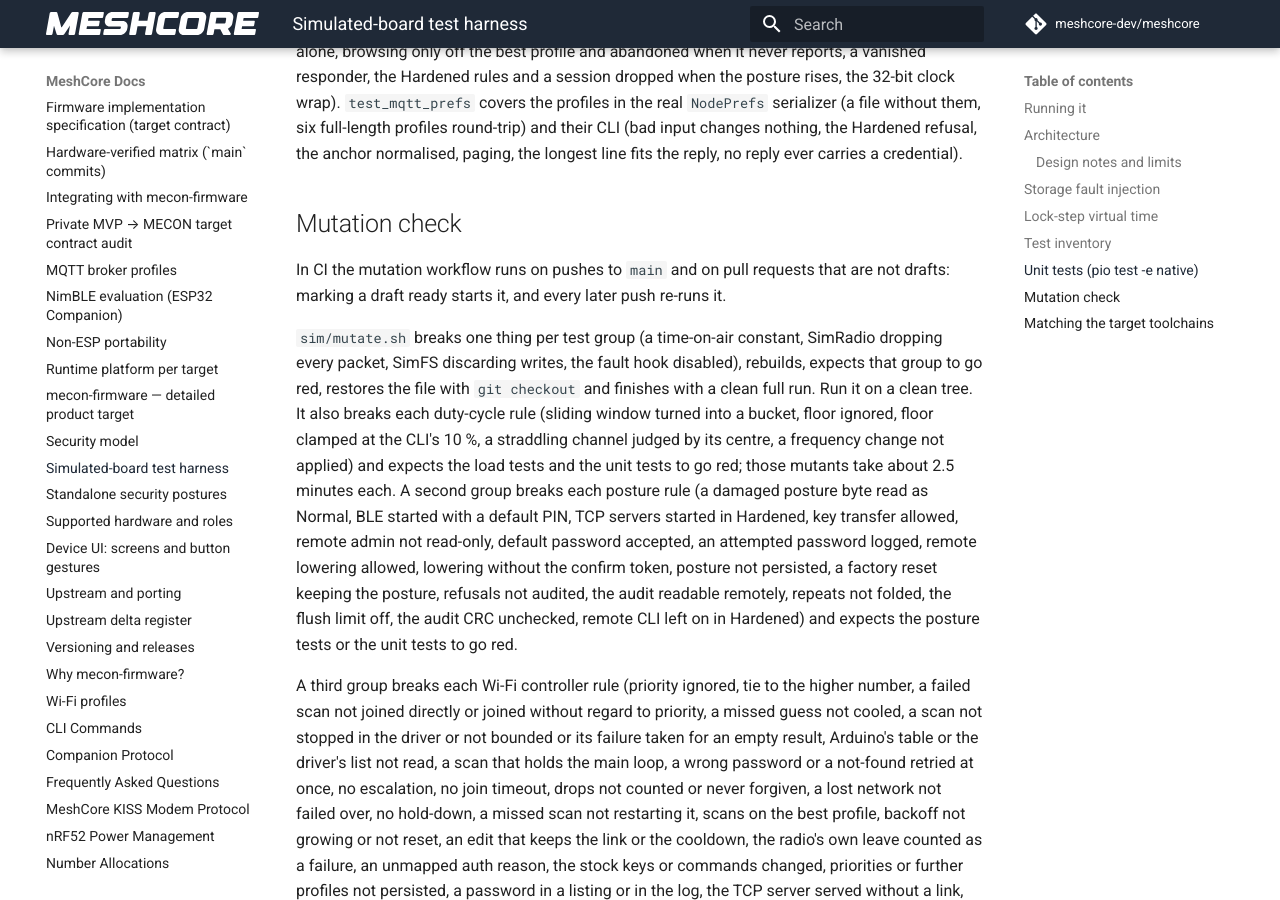
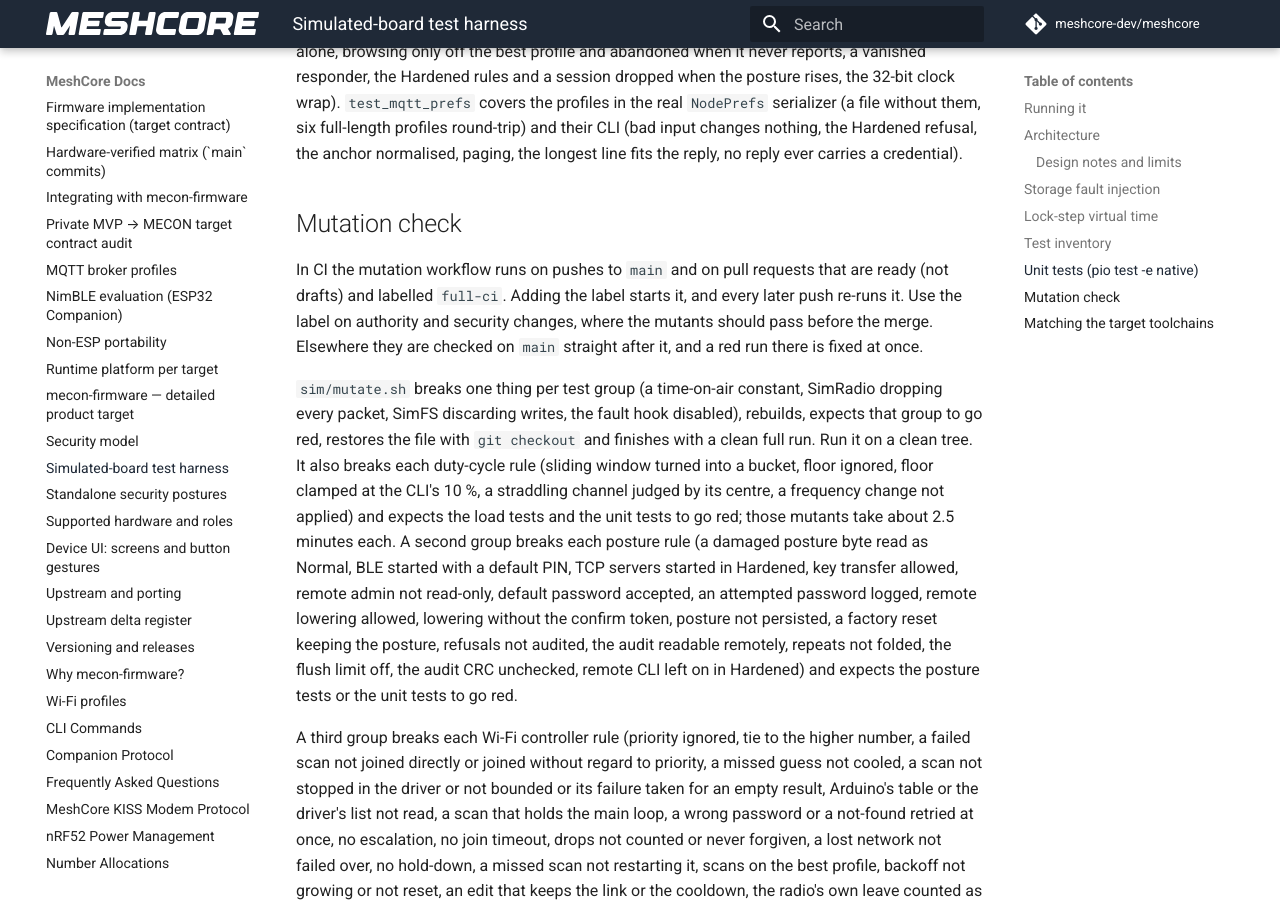
Before and after one commit to hoejriis/mecon-firmware, an MkDocs documentation site: the page built from docs/SIMULATION.md, in a window 1280 px wide and 900 px high, scrolled down 13764 px. Built offline with MkDocs 1.6.1 and Material for MkDocs 9.7.7, drawn with Linux system fonts in a browser that asks for light colours; comment, search, counter and statistics services are not loaded.

Commit message:
CI: the mutation matrix runs on main and on PRs labelled full-ci
Owner's choice, 2026-10-29, relayed by the steward: the matrix is most of
this repo's Actions minutes, and the free account is now throttled. So an
ordinary PR runs the build, unit and sim checks; the mutation workflow
runs on main after every merge, by hand, and on a ready PR labelled
full-ci (adding the label starts it). All boards follows the same gate on
a PR that edits its workflow, and keeps its nightly run.

Also fixes a fault in this PR's draft skip: All boards' verdict ran with
always() even when the plan was skipped, and then failed on the skipped
build. It now runs only where the plan did.

Co-Authored-By: Claude Opus 5.5 (1M context) <noreply@anthropic.com>

```diff
--- a/docs/SIMULATION.md
+++ b/docs/SIMULATION.md
@@ -241,7 +241,7 @@ start_after=0)`, which puts both the `ether` fixture and every node made by `nod
 
 ## Mutation check
 
-In CI the mutation workflow runs on pushes to `main` and on pull requests that are not drafts: marking a draft ready starts it, and every later push re-runs it.
+In CI the mutation workflow runs on pushes to `main` and on pull requests that are ready (not drafts) and labelled `full-ci`. Adding the label starts it, and every later push re-runs it. Use the label on authority and security changes, where the mutants should pass before the merge. Elsewhere they are checked on `main` straight after it, and a red run there is fixed at once.
 
 `sim/mutate.sh` breaks one thing per test group (a time-on-air constant, SimRadio dropping
 every packet, SimFS discarding writes, the fault hook disabled), rebuilds, expects that
```
Also changed, not shown: README.md (+1 -1 lines), 2 other files.
